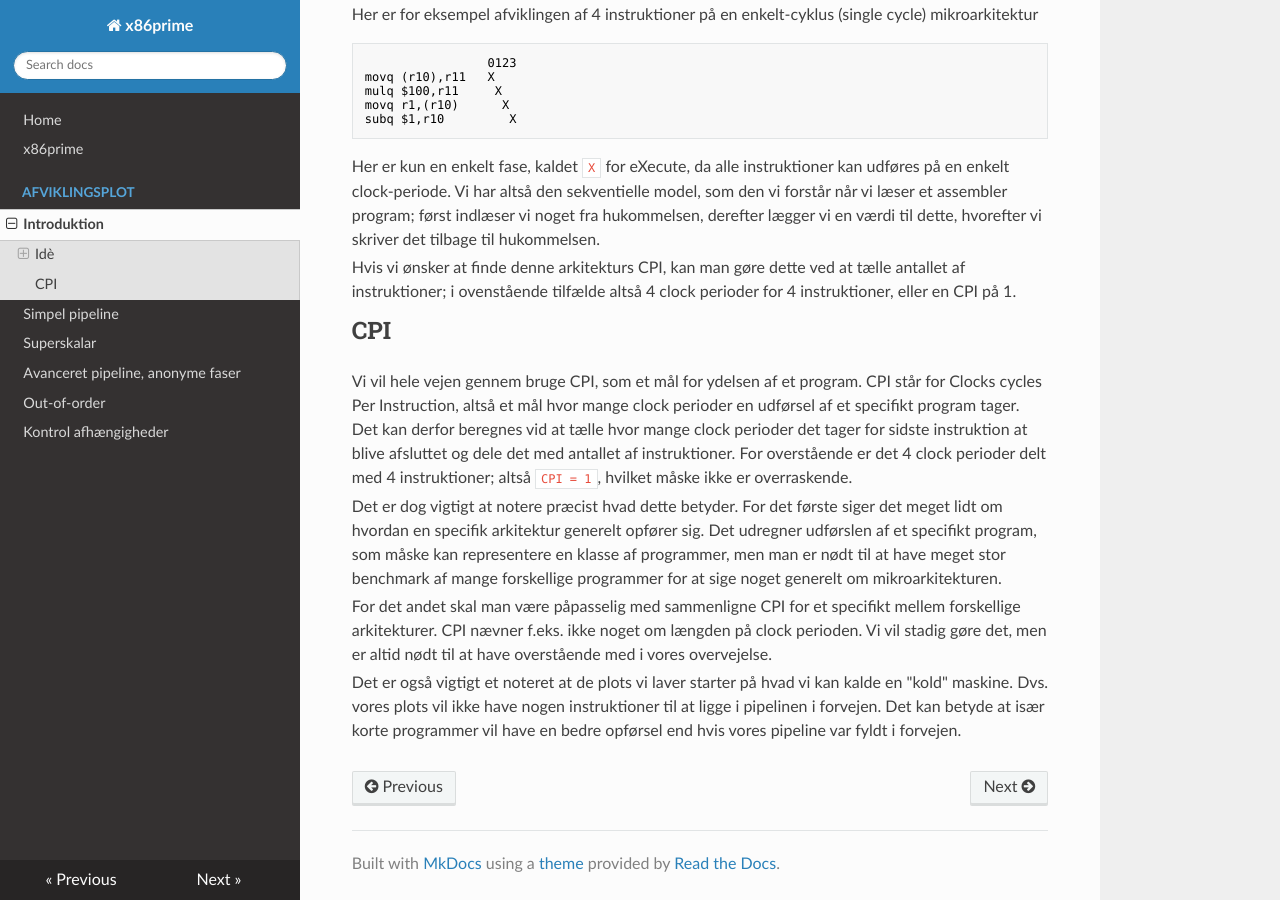
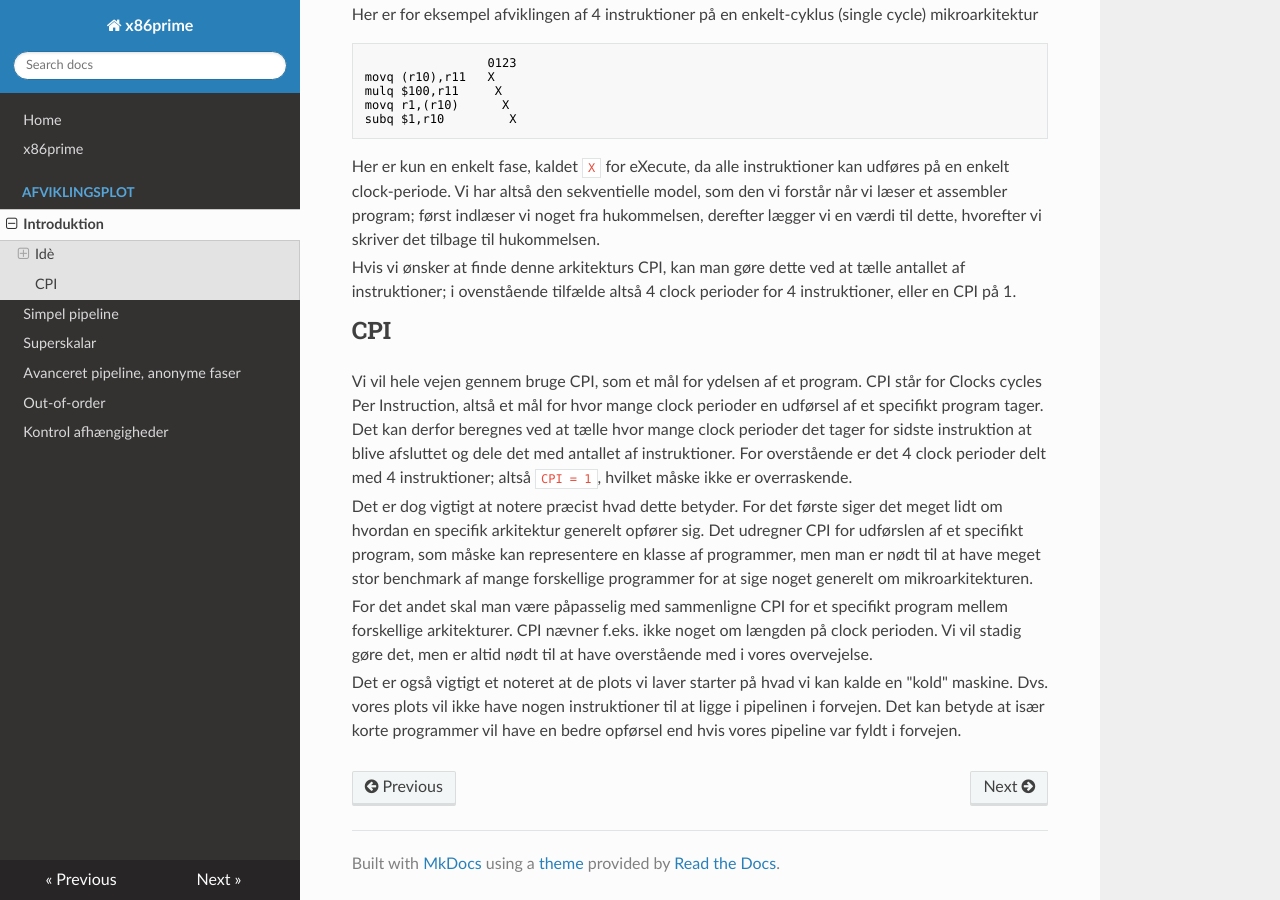
Before and after one commit to finnschiermer/x86prime, an MkDocs documentation site: the page built from docs/afviklingsplot/index.md, in a window 1280 px wide and 900 px high, scrolled down 655 px. Built offline with MkDocs 1.6.1, drawn with Linux system fonts in a browser that asks for light colours; nearby versions of some CDN libraries.

Commit message:
korrektur på index.md

```diff
--- a/docs/afviklingsplot/index.md
+++ b/docs/afviklingsplot/index.md
@@ -38,12 +38,12 @@ Hvis vi ønsker at finde denne arkitekturs CPI, kan man gøre dette ved at tæll
 
 
 ## CPI
-Vi vil hele vejen gennem bruge CPI, som et mål for ydelsen af et program. CPI står for Clocks cycles Per Instruction, altså et mål hvor mange clock perioder en udførsel af et specifikt program tager.
-Det kan derfor beregnes vid at tælle hvor mange clock perioder det tager for sidste instruktion at blive afsluttet og dele det med antallet af instruktioner. For overstående er det 4 clock perioder delt med 4 instruktioner; altså `CPI = 1`, hvilket måske ikke er overraskende.
+Vi vil hele vejen gennem bruge CPI, som et mål for ydelsen af et program. CPI står for Clocks cycles Per Instruction, altså et mål for hvor mange clock perioder en udførsel af et specifikt program tager.
+Det kan derfor beregnes ved at tælle hvor mange clock perioder det tager for sidste instruktion at blive afsluttet og dele det med antallet af instruktioner. For overstående er det 4 clock perioder delt med 4 instruktioner; altså `CPI = 1`, hvilket måske ikke er overraskende.
 
-Det er dog vigtigt at notere præcist hvad dette betyder. For det første siger det meget lidt om hvordan en specifik arkitektur generelt opfører sig. Det udregner udførslen af et specifikt program, som måske kan representere en klasse af programmer, men man er nødt til at have meget stor benchmark af mange forskellige programmer for at sige noget generelt om mikroarkitekturen.
+Det er dog vigtigt at notere præcist hvad dette betyder. For det første siger det meget lidt om hvordan en specifik arkitektur generelt opfører sig. Det udregner CPI for udførslen af et specifikt program, som måske kan representere en klasse af programmer, men man er nødt til at have meget stor benchmark af mange forskellige programmer for at sige noget generelt om mikroarkitekturen.
 
-For det andet skal man være påpasselig med sammenligne CPI for et specifikt mellem forskellige arkitekturer. CPI nævner f.eks. ikke noget om længden på clock perioden. Vi vil stadig gøre det, men er altid nødt til at have overstående med i vores overvejelse.
+For det andet skal man være påpasselig med sammenligne CPI for et specifikt program mellem forskellige arkitekturer. CPI nævner f.eks. ikke noget om længden på clock perioden. Vi vil stadig gøre det, men er altid nødt til at have overstående med i vores overvejelse.
 
 Det er også vigtigt et noteret at de plots vi laver starter på hvad vi kan kalde en "kold" maskine. Dvs. vores plots vil ikke have nogen instruktioner til at ligge i pipelinen i forvejen. Det kan betyde at især korte programmer vil have en bedre opførsel end hvis vores pipeline var fyldt i forvejen.
 
```
